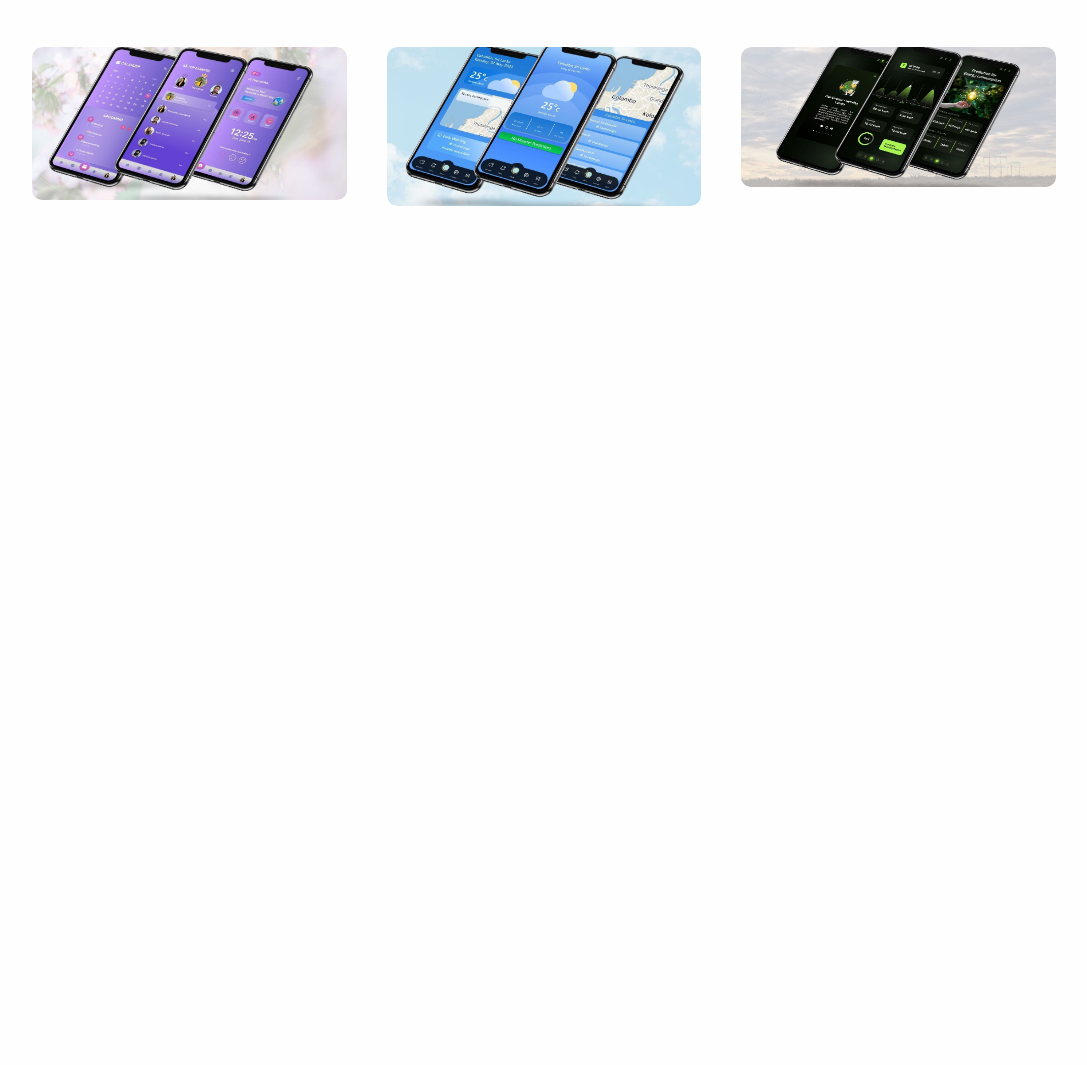
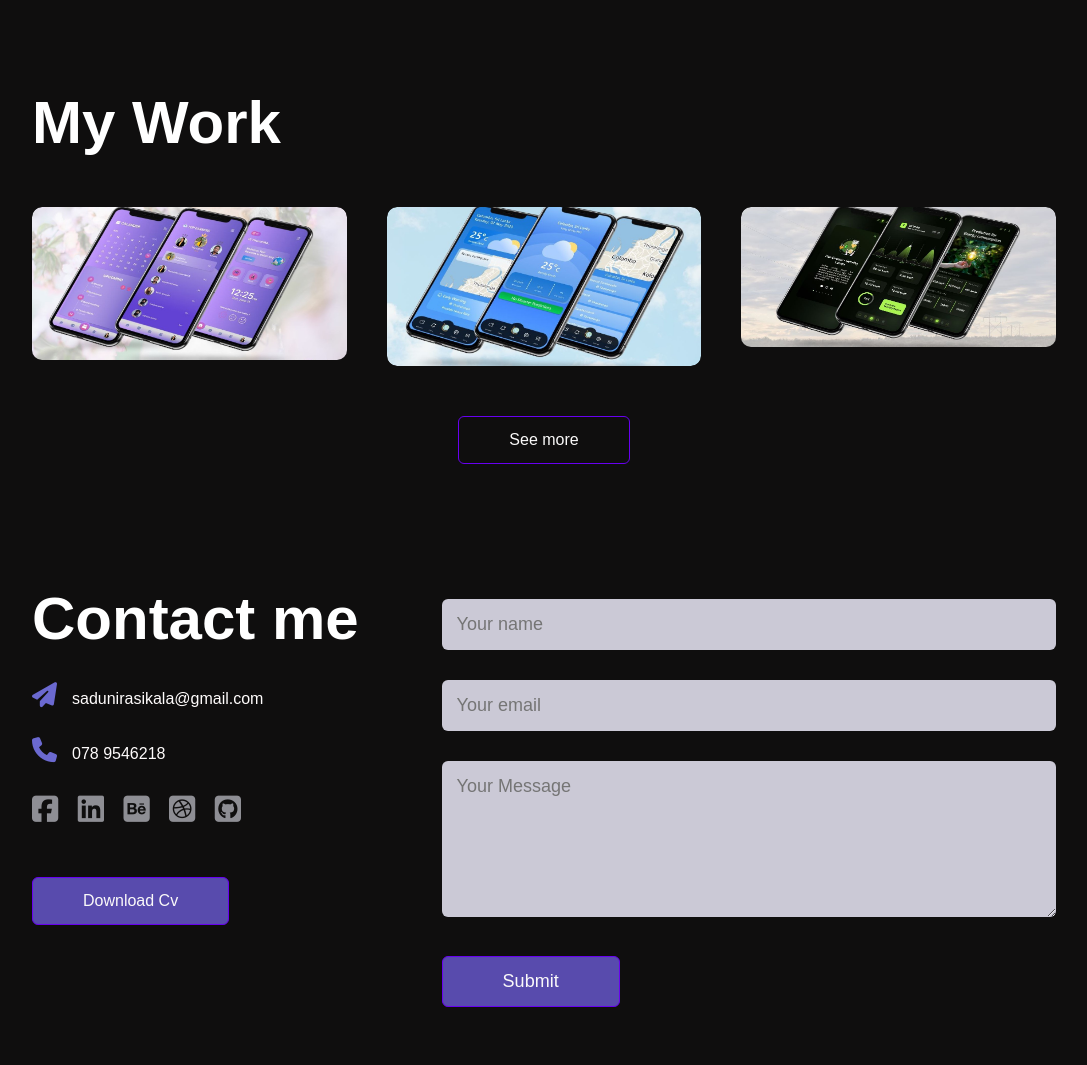
Before and after one commit to saduni9/portfolio-website, a plain HTML site: page index.html in a window 1280 px wide. Shown: the part 1735-2800 px from the top of the page, without its empty margins (96-1183 px from the left). Before the commit the page ends 2001 px from the top, so only its background shows below. Drawn offline with Linux system fonts and the light colour scheme.

Commit message:
Add new features

```diff
--- a/index.html
+++ b/index.html
@@ -15,11 +15,11 @@
             <nav>
                 <img src="images/photo8.jpg" class="logo">
                 <ul>
-                    <li><a href="#">Home</a></li>
-                    <li><a href="#">About</a></li>
-                    <li><a href="#">Services</a></li>
-                    <li><a href="#">Portfolio</a></li>
-                    <li><a href="#">Contact</a></li>
+                    <li><a href="#header">Home</a></li>
+                    <li><a href="#about">About</a></li>
+                    <li><a href="#services">Services</a></li>
+                    <li><a href="#portfolio">Portfolio</a></li>
+                    <li><a href="#contact">Contact</a></li>
                 </ul>
 
             </nav>
@@ -33,7 +33,7 @@
        </div>
 
 
-       <div class="about">
+       <div id="about">
         <div class="container">
             <div class="row">
                 <div class="about-col-1">
@@ -54,21 +54,21 @@
                     <div class="tab-contents active-tab" id="skills">
                         <ul>
                             <li><span>UI/UX</span><br>Designin Web / App Interfaces</li>
-                            <li><span>Web Devolopment</span><br>Build website</li>
+                            <li><span>WEB DEVELOPMENT</span><br>Build website</li>
 
                         </ul>
                     </div>
                     <div class="tab-contents" id="education">
                         <ul>
-                            <li><span>UI/UX</span><br>Designin Web / App Interfaces</li>
-                            <li><span>Web Devolopment</span><br>Build website</li>
+                            <li><span>UNIVERSITY OF MORATUWA</span><br>BSc (Hons). Information Technology & Management</li>
+                            <li><span>ESOFT METRO CAMPUS</span><br>Diploma in IT & English</li>
 
                         </ul>
                     </div>
                     <div class="tab-contents" id="experience">
                         <ul>
-                            <li><span>UI/UX</span><br>Designin Web / App Interfaces</li>
-                            <li><span>Web Devolopment</span><br>Build website</li>
+                            <li><span></span><br></li>
+                            <li><span></span><br></li>
 
                         </ul>
                     </div>
@@ -136,9 +136,42 @@
                         </div>
                     </div>
                 </div>
+                <a href="#" class="btn">See more</a>
             </div>
         </div>
+            <!-----------------Contact------------->
+            <div id="contact">
+                <div class="container">
+                    <div class="row">
+                        <div class="contact-left">
+                            <h1 class="sub-title" >Contact me</h1>
+                            <p><i class="fa-solid fa-paper-plane"></i>sadunirasikala@gmail.com</p>
+                            <p> <i class="fa-solid fa-phone"></i>078 9546218</p>
+                            <div class="social-icons">
+                                <a href=""><i class="fa-brands fa-square-facebook"></i></a>
+                                <a href="www.linkedin.com/in/sandunirasikala"><i class="fa-brands fa-linkedin"></i></a>
+                                <a href="https://www.behance.net/sadunirasikala"><i class="fa-brands fa-square-behance"></i></a>
+                                <a href="https://dribbble.com/SaduniRasikala"><i class="fa-brands fa-square-dribbble"></i></a>
+                                <a href="https://github.com/saduni9"><i class="fa-brands fa-square-github"></i></a>
+                            </div>
+                            <a href="images/Sanduni Rasikala_SE - Copy.pdf" download class="btn btn2">Download Cv</a>
 
+                        </div>
+                        <div class="contact-right">
+                            <form>
+                                <input type="text" name="Name" placeholder="Your name" required>
+                                <input type="email" name="Email" placeholder="Your email" required>
+                                <textarea name="Message"  rows="6" placeholder="Your Message" required></textarea>
+                                <button type="submit" class="btn btn2">Submit</button>
+                            </form>
+                        </div>
+                    </div>
+                </div>
+
+            </div>
+            <div class="copyright">
+                <p>  Copyright <i class="fa-solid fa-copyright"></i> Sanduni Rasikala <i class="fa-solid fa-heart" style="color: #ff0000;"></i></p>
+            </div>
        <script>
         var tablinks = document.getElementsByClassName("tab-links");
         var tabcontents = document.getElementsByClassName("tab-contents");
--- a/style.css
+++ b/style.css
@@ -4,9 +4,12 @@
     font-family: 'poppins',sans-serif;
     box-sizing: border-box;
 }
+html{
+    scroll-behavior: smooth;
+}
 body{
-    background: #fefefe;
-    color: black;
+    background: #0f0e0e;
+    color: rgb(255, 252, 252);
 
 }
 #header{
@@ -28,8 +31,9 @@ nav{
 }
 
 .logo{
-    width: 140px;
+    width: 80px;
     height: auto;
+    border-radius: 50%;
 }
 
 nav ul li{
@@ -41,7 +45,7 @@ nav ul li{
 }
 nav ul li a{
     font-size: 18px;
-    color: black;
+    color: rgb(255, 254, 254);
     text-decoration: none;
     position: relative;
 }
@@ -74,7 +78,8 @@ nav ul li a:hover::after{
 .picture1{
     position: relative;
     float: right;
-   margin: top;
+    margin: top;
+
 }
 .header-tex h1 span{
     color: blue;
@@ -104,12 +109,12 @@ nav ul li a:hover::after{
 .sub-title{
     font-size: 60px;
     font-weight: 600;
-    color: rgb(9, 9, 12);
+    color: rgb(255, 255, 255);
 }
 .tab-titles{
     display: flex;
     margin: 20px 0 40px;
-    color: #373e98;
+    color: #dedee1;
     font-weight: 400;
 }
 .tab-links{
@@ -124,7 +129,7 @@ nav ul li a:hover::after{
     content: '';
     width: 0;
     height: 3px;
-    background: #1221a0;
+    background: #1f2f92;
     position: absolute;
     left: 0;
     bottom: -8px;
@@ -140,7 +145,7 @@ nav ul li a:hover::after{
 }
 
 .tab-contents ul li span{
-    color: #04074c;
+    color: #c9c9d0;
     font-size: 14px
     ;
 }
@@ -266,3 +271,86 @@ nav ul li a:hover::after{
 .work:hover .layer{
     height: 100%;
 }
+.btn{
+    display: block;
+    margin: 50px auto;
+    width: fit-content;
+    border: 1px solid #6800f0;
+    padding: 14px 50px;
+    border-radius: 6px;
+    text-decoration:none;
+    color: #faf9f9;
+    transition:background 0.5s ;
+}
+.btn:hover{
+    background: #1221a0;
+}
+
+/*-------------------contact-------------------*/
+.contact-left{
+    flex-basis: 35%;
+}
+.contact-right{
+    flex-basis: 60%;
+}
+
+.contact-left p{
+    margin-top: 30px;
+}
+.contact-left p i{
+    color: #6b69d0;
+    margin-right: 15px;
+    font-size: 25px;
+}
+.social-icons{
+    margin-top: 30px;
+}
+.social-icons a{
+    text-decoration: none;
+    font-size:30px ;
+    margin-right: 15px;
+    color:#8e8e94;
+    display: inline-block;
+    transition: transform 0.5s;
+
+}
+.social-icons a:hover{
+    color: #373e98;
+    transform: translateY(-5px);
+
+}
+.btn.btn2{
+    display: inline-block;
+    background-color: #584bad;
+
+}
+.contact-right form{
+    width: 100%;
+}
+form input,form textarea{
+    width: 100%;
+    border: 0;
+    outline: none;
+    background: #cbc9d6;
+    padding: 15px;
+    margin: 15px 0;
+    color: #04074c;
+    font-size: 18px;
+    border-radius: 6px;
+}
+form .btn2{
+    padding: 14px 60px;
+    font-size: 18px;
+    margin-top: 20px;
+    cursor: pointer;
+
+}
+.copyright{
+    width: 100%;
+    text-align: center;
+    padding: 25px;
+    background: #31335a;
+    margin-top: 20px;
+    font-weight: 300;
+
+}
```
Also changed, not shown: images/photo8.jpg, 1 other file.
